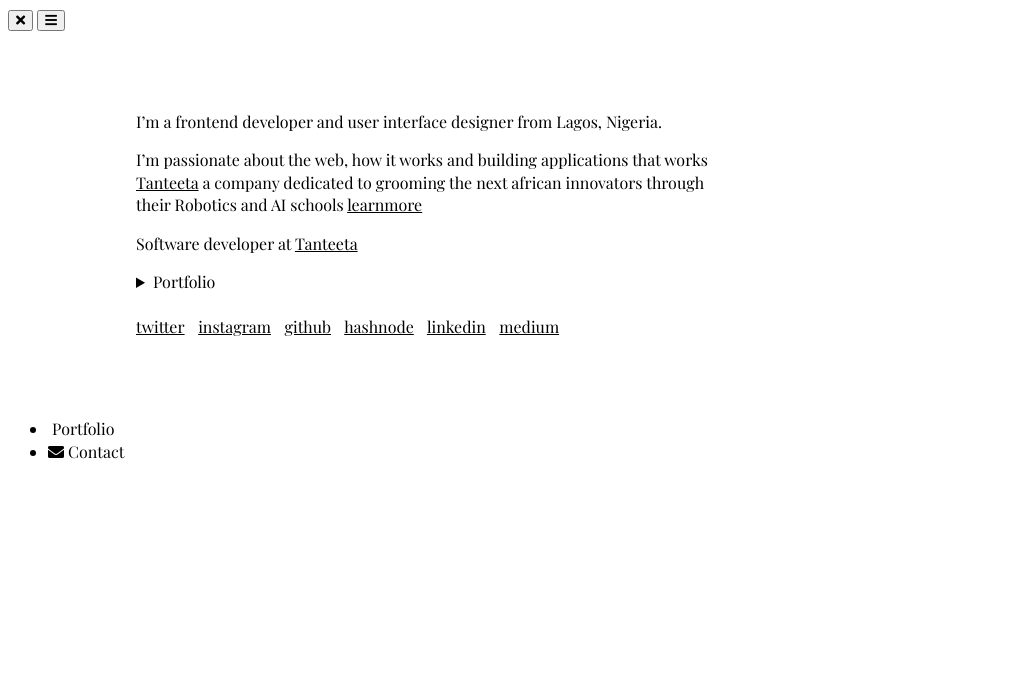
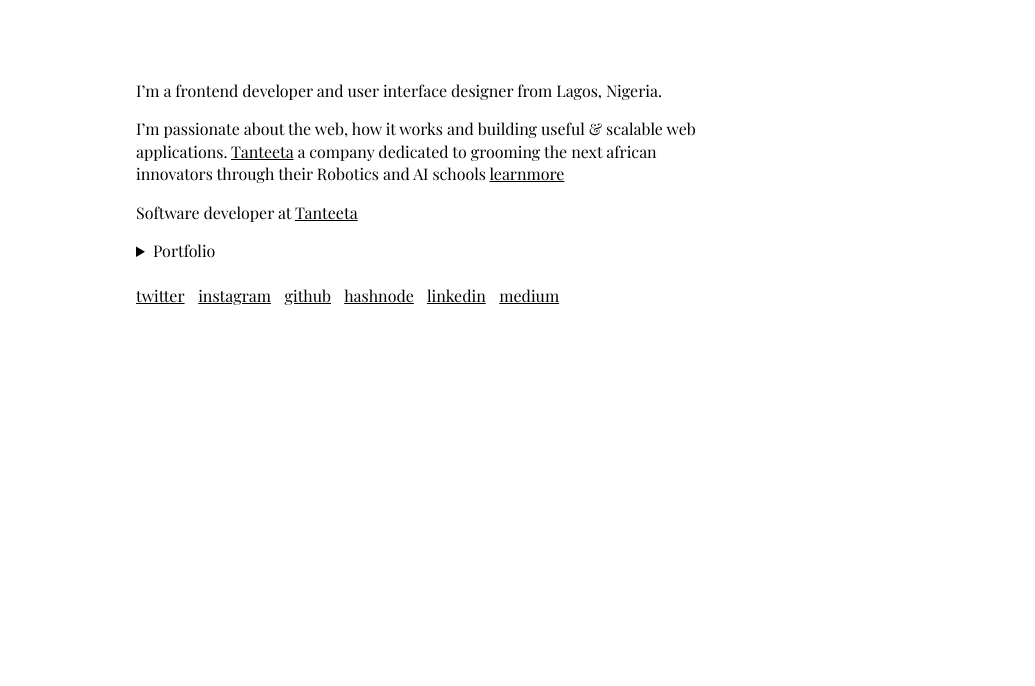
Before and after one commit to Tijani-zainab/JaniTijj, a plain HTML site: page index.html in a window 1280 px wide. Shown: the top 686 px of the page, without its empty margins (0-1035 px from the left). Drawn offline with nearby package versions, Linux system fonts and the light colour scheme.

Commit message:
changed content again

```diff
--- a/assets/css/style.css
+++ b/assets/css/style.css
@@ -26,6 +26,7 @@ body {
 
 h1 {
     font-size: 9vw;
+
     display: block;
     text-align: center;
     font-weight: lighter;
--- a/index.html
+++ b/index.html
@@ -12,7 +12,7 @@
 </head>
 <body>
 
-    <div class="circle-container">
+    <!-- <div class="circle-container">
         <div class="circle">
             <button class="close">
                 <i class="fas fa-times"></i>
@@ -22,12 +22,12 @@
                 <i class="fas fa-bars"></i>
             </button>
         </div>
-    </div>
+    </div> -->
 
     <h1> Tijani Zainab </h1>
     <main>
         <p>I’m a frontend developer and user interface designer from Lagos, Nigeria.</p>
-        <p>I’m passionate about the web, how it works and building applications that works  <a href="http://tanteeta.com/">Tanteeta</a> a company dedicated to grooming the next african innovators through their Robotics and AI schools <a href="https://tanteeta.com/weekendschool/"> learnmore </a></p>
+        <p>I’m passionate about the web, how it works and building useful & scalable web applications. <a href="http://tanteeta.com/">Tanteeta</a> a company dedicated to grooming the next african innovators through their Robotics and AI schools <a href="https://tanteeta.com/weekendschool/"> learnmore </a></p>
         <!-- <p>I've worked with amazing individuals and company as a frelancer to create site on the web for their services. check out <a href="https://solakat.netlify.app/">solakat</a> with which was with a bit of a back-story. And some other amazing projects on my <a href="https://github.com/Tijani-zainab">github</a> I've also written some intereting articles, one of which is of how i got into <a href="https://jani-tijj.medium.com/how-i-got-into-tech-4122d84ab961">tech</a>.</p> -->
         <p>Software developer at <a href="http://tanteeta.com/">Tanteeta</a></p>
         <p></p>
@@ -60,13 +60,12 @@
 
     </main>
 
-    <nav>
+    <!-- <nav>
         <ul>
           <li><i class="fas fa-portfolio"></i> Portfolio </li>
-          <!-- <li><i class="fas fa-user-alt"></i> About</li> -->
           <li><i class="fas fa-envelope"></i> Contact</li>
         </ul>
-    </nav>
+    </nav> -->
 
 </body>
 </html>
```
